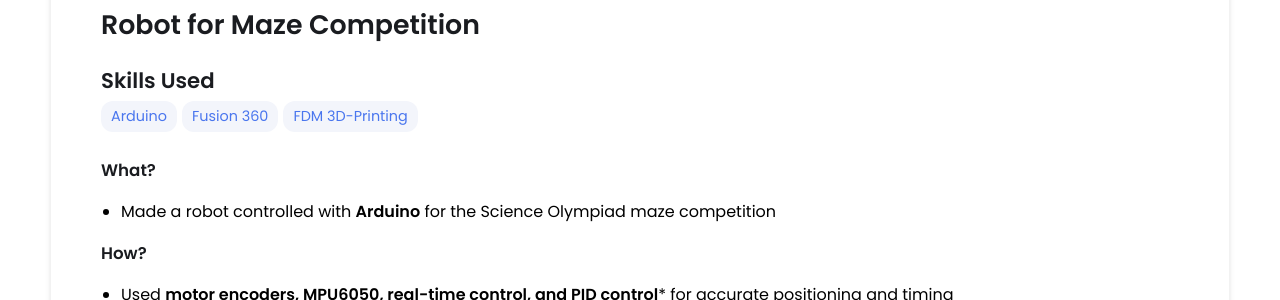
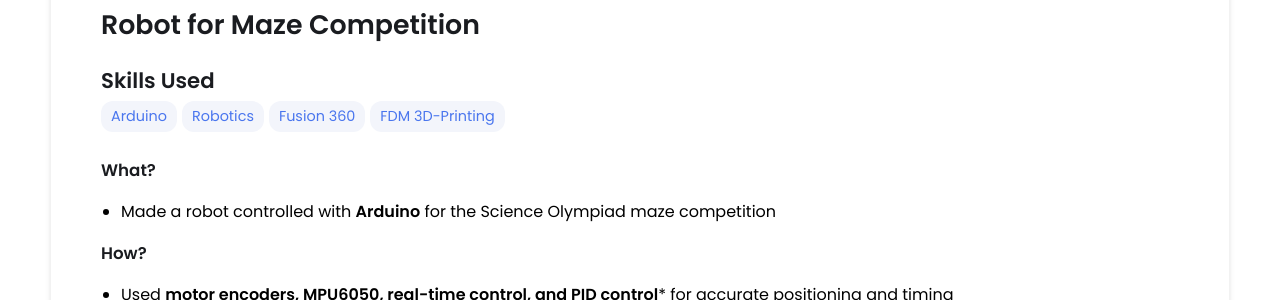
Before and after one commit to MegaPerkyCello/MegaPerkyCello.github.io, a Jekyll site: the page built from _projects/Robot/index.md, in a window 1280 px wide. Shown: the part 502-802 px from the top of the page. Built offline with Jekyll 4.4.1, drawn with Linux system fonts in a browser that asks for light colours.

Commit message:
Update index.md

```diff
--- a/_projects/Robot/index.md
+++ b/_projects/Robot/index.md
@@ -4,6 +4,7 @@ title: Robot for Maze Competition
 description: Made a robot controlled with Arduino for the Science Olympiad maze competition.
 skills:
   - Arduino
+  - Robotics
   - Fusion 360
   - FDM 3D-Printing
 main-image: /Robot.jpg
```
